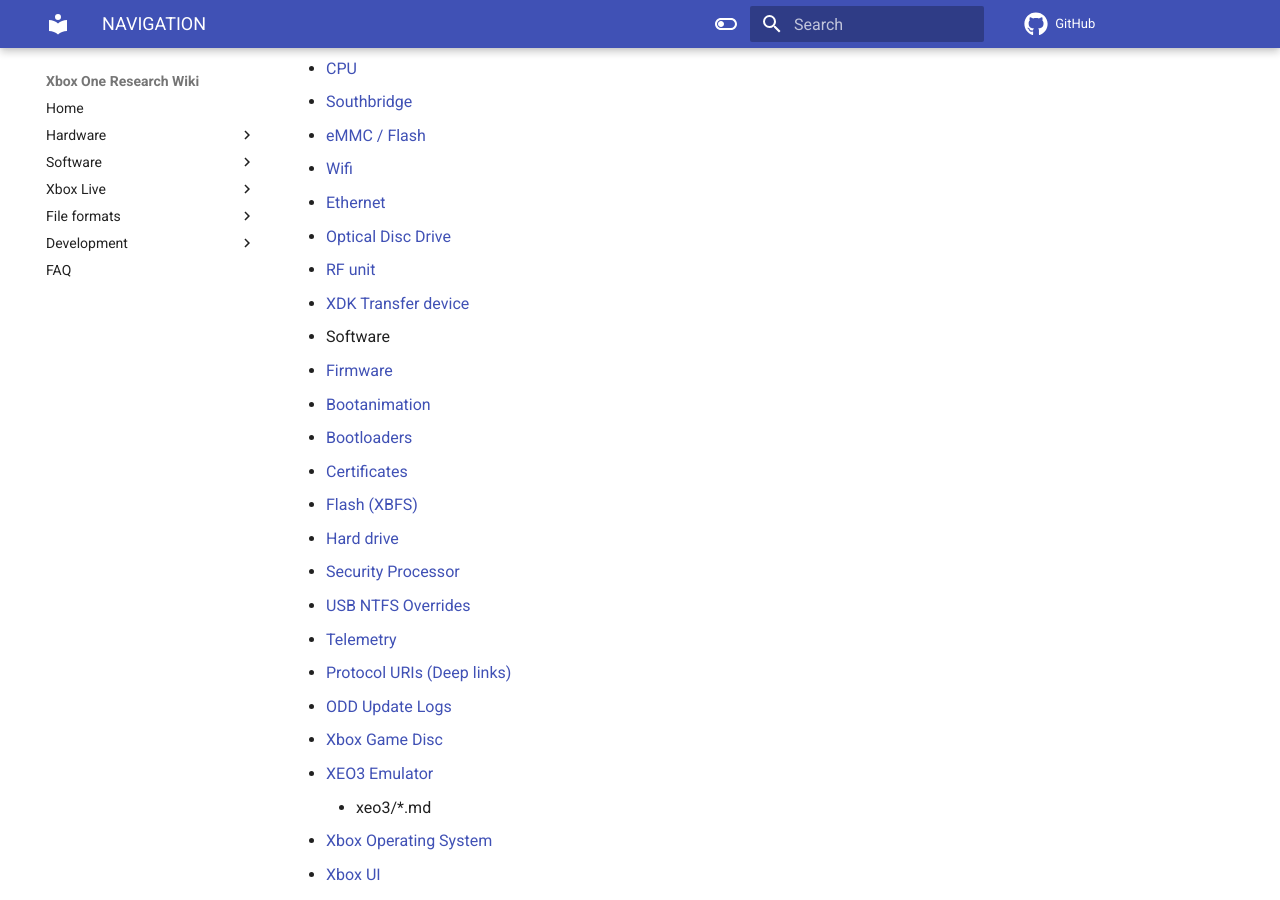
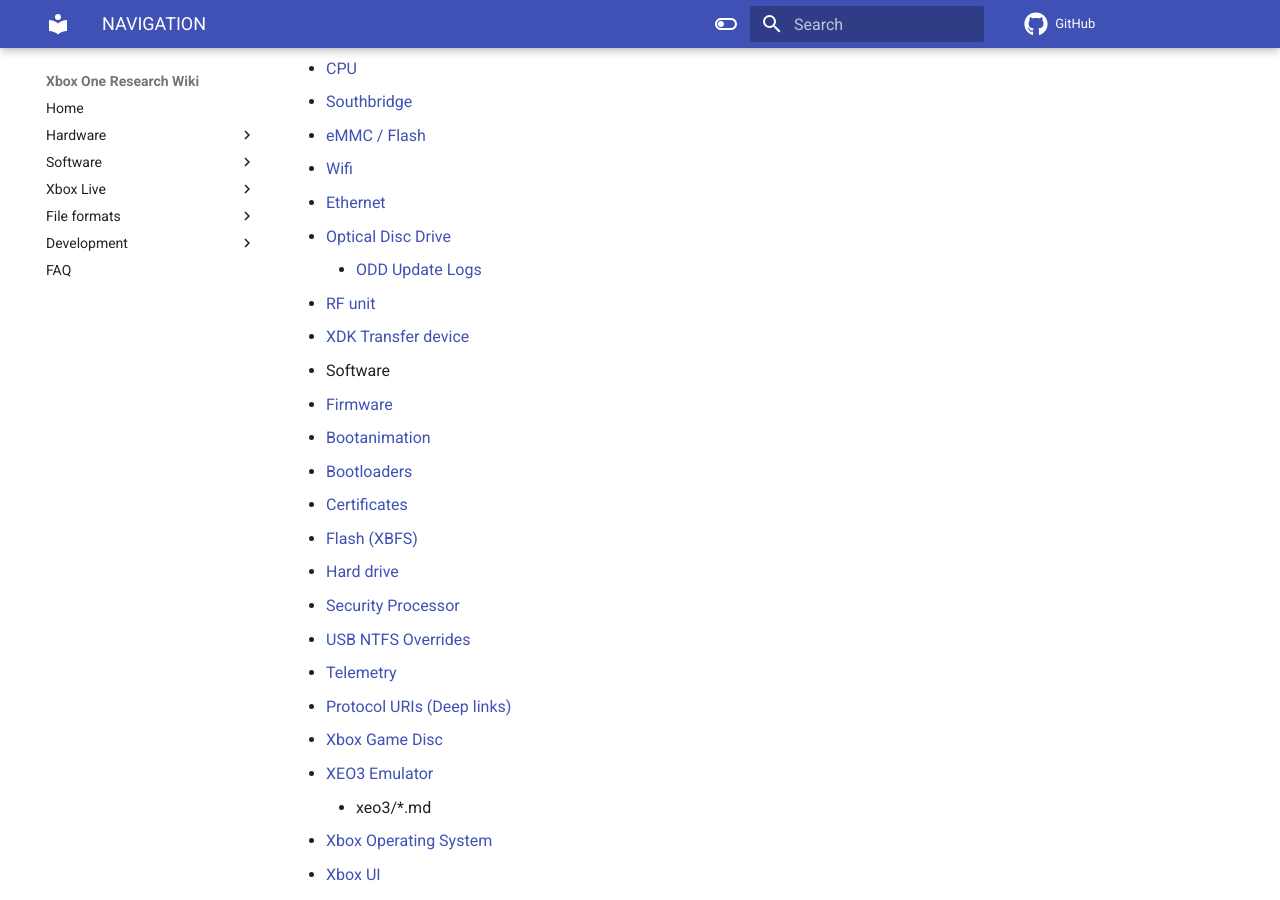
Before and after one commit to xboxoneresearch/wiki, an MkDocs documentation site: the page built from docs/NAVIGATION.md, in a window 1280 px wide and 900 px high, scrolled down 292 px. Built offline with MkDocs 1.6.1 and Material for MkDocs 9.7.7, drawn with Linux system fonts in a browser that asks for light colours; comment, search, counter and statistics services are not loaded; part of the change alters nothing that is shown.

```diff
--- a/docs/NAVIGATION.md
+++ b/docs/NAVIGATION.md
@@ -9,6 +9,7 @@
   - [Wifi](wifi.md)
   - [Ethernet](ethernet.md)
   - [Optical Disc Drive](optical-disc-drive.md)
+    - [ODD Update Logs](optical-disc-drive/odd-firmware-update-log.md)
   - [RF unit](rf-unit.md)
   - [XDK Transfer device](xdk_transfer.md)
 - Software
@@ -22,7 +23,6 @@
   - [USB NTFS Overrides](usb-ntfs-overrides.md)
   - [Telemetry](telemetry.md)
   - [Protocol URIs (Deep links)](protocol-URIs.md)
-  - [ODD Update Logs](optical-disc-drive/odd-firmware-update-log.md)
   - [Xbox Game Disc](xbox-game-disc.md)
   - [XEO3 Emulator](xeo3.md)
     - xeo3/*.md
```
